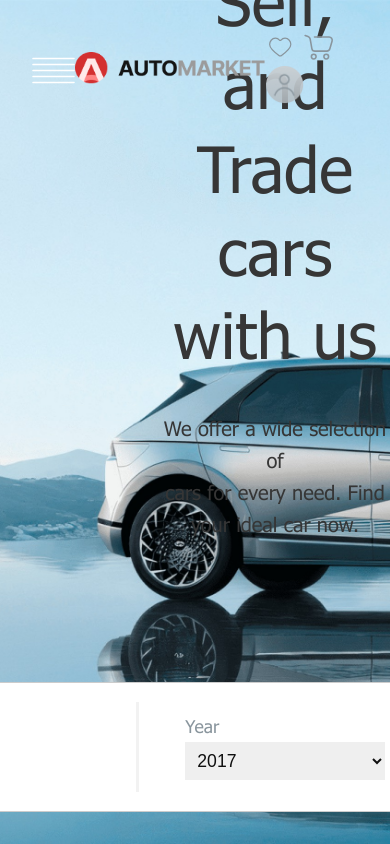
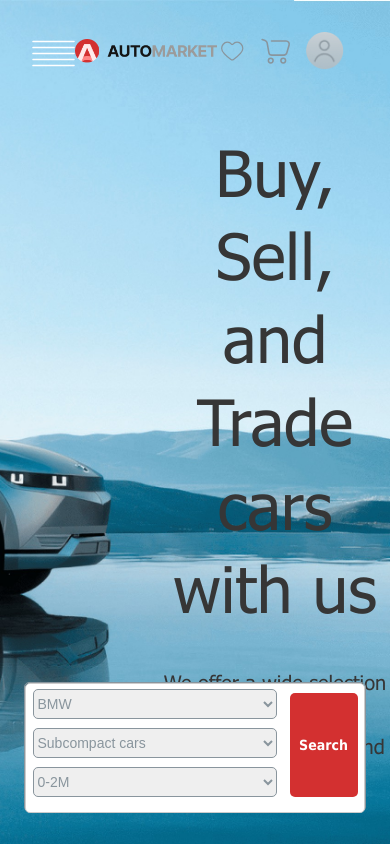
Before and after one commit to loukim86/automarket, a React (Create React App) app: page /home in a window 390 px wide. Shown: the top 844 px of the page. Built offline with nearby package versions, Linux system fonts and the light colour scheme.

Commit message:
worked with mobile version

```diff
--- a/src/components/Header/Header.css
+++ b/src/components/Header/Header.css
@@ -20,12 +20,12 @@
 }
 
 .navbar__links li .active::after {
-  content: '';
+  content: "";
   position: absolute;
-  bottom: -2px;
+  bottom: -0.125rem;
   left: 0;
   width: 3.4rem;
-  height: 2px;
+  height: 0.125rem;
   background-color: var(--button-color);
 }
 
@@ -60,23 +60,27 @@
 }
 
 .heart {
-  width: 29px;
-  height: 29px;
+  width: 1.8125rem;
+  height: 1.8125rem;
 }
 
 .cart {
-  width: 30px;
-  height: 30px;
+  width: 1.875rem;
+  height: 1.875rem;
 }
 
 .user {
-  width: 38px;
-  height: 38px;
+  width: 2.375rem;
+  height: 2.375rem;
+}
+
+.navbar__icons {
+  display: flex;
+  align-items: center;
 }
 
 .navbar__icons a {
-  width: 8rem;
-  padding-right: 0.6rem;
+  padding-right: 0.9rem;
 }
 
 .mobile-hamb {
@@ -139,8 +143,7 @@
   left: 0;
 }
 
-
-@media (max-width: 1000px) {
+@media (max-width: 768px) {
   .navbar__links {
     display: none;
   }
--- a/src/components/Layout/Layout.js
+++ b/src/components/Layout/Layout.js
@@ -6,6 +6,7 @@ import ContactUs from "../UI/ContactUs";
 import TestimonialsCarousel from "../UI/TestimonialsCarousel";
 import PopularCar from "../UI/PopularCar";
 import NewArrival from "../UI/NewArrival";
+import CarInformationCard from "../UI/CarInformationCard";
 
 const Layout = () => {
   return (
@@ -18,6 +19,7 @@ const Layout = () => {
 
       <WhyUs />
       <PopularCar />
+      {/* <CarInformationCard/> */}
       <TestimonialsCarousel />
       <NewArrival />
       <ContactUs />
--- /dev/null
+++ b/src/components/UI/CarInformationCard.js
@@ -0,0 +1,31 @@
+import '../../styles/car-information-card.css'
+
+const CarInformationCard = () => {
+  const carDetails = {
+    carNumber: "12 가 3456",
+    yearOfIssue: "2021/January",
+    mileage: "12,345 km",
+    engineCapacity: "1,234cc",
+    fuel: "Diesel",
+    transmission: "Automatic",
+    carModel: "SUV",
+    color: "Black",
+    area: "Seoul",
+    numberOfViews: "123",
+    inFavorites: "15",
+  };
+
+  return (
+    <div className="car-card">
+      <ul>
+        {Object.entries(carDetails).map(([key, value]) => (
+          <li key={key}>
+            {key.replace(/([A-Z])/g, " $1").trim()} <span>{value}</span>
+          </li>
+        ))}
+      </ul>
+    </div>
+  );
+};
+
+export default CarInformationCard;
--- a/src/components/UI/Hero.js
+++ b/src/components/UI/Hero.js
@@ -1,4 +1,4 @@
-import { useState, useEffect } from "react";
+import { useState, useEffect } from "react"
 import SearchCar from "./SearchCar";
 import "../../styles/hero.css";
 
@@ -27,7 +27,6 @@ const Hero = () => {
   return (
     <>
       <section id="home" className="hero-section">
-        <div className="container">
         <div className="hero-content">
           <div className="hero-content__text">
             <p className="title">
@@ -40,14 +39,13 @@ const Hero = () => {
             </p>
           </div>
         </div>
-        </div>
         <div
           onClick={scrollToTop}
           className={`scroll-up ${goUp ? "show-scroll" : ""}`}
         >
           ^
         </div>
-        <SearchCar/>
+        <SearchCar />
       </section>
     </>
   );
--- a/src/components/UI/SearchCar.js
+++ b/src/components/UI/SearchCar.js
@@ -11,11 +11,31 @@ const SearchCar = () => {
   }
 
   const [brand, setBrand] = useState("");
-  const [serie, setSerie] = useState("");
+  const [seria, setSeria] = useState("");
   const [year, setYear] = useState("");
+  const [model, setModel] = useState("");
+  const [price, setPrice] = useState("");
   const [showFilters, setShowFilters] = useState(false);
   const [findBrand, setFindBrand] = useState([]);
   const [findYear, setFindYear] = useState([]);
+
+  const modelOptions = [
+    "Subcompact cars",
+    "Compact car",
+    "Midsize car",
+    "Sports car",
+    "Minivans",
+    "SUV's",
+  ];
+  const priceOptions = [
+    "0-2M",
+    "2-4M",
+    "4-6M",
+    "6-10M",
+    "10-15M",
+    "15-2OM",
+    "20-25M",
+  ];
 
   useEffect(() => {
     const newBrandOptions = carsData.cars.map((car) => {
@@ -35,7 +55,7 @@ const SearchCar = () => {
 
   const handleSubmit = (event) => {
     event.preventDefault();
-    console.log("Searching for:", { brand, serie, year });
+    console.log("Searching for:", { brand, seria, year });
   };
 
   const toggleFilters = () => {
@@ -46,30 +66,51 @@ const SearchCar = () => {
     <div className="form-container">
       <form className="search-panel" onSubmit={handleSubmit}>
         <div className="input-group">
-          <label>Brand</label>
+          {/* <label>Brand</label> */}
           <select value={brand} onChange={(e) => setBrand(e.target.value)}>
             {findBrand.map((option, index) => (
+              <option key={index} value={option}>
+                {option}
+
+              </option>
+            ))}
+          </select>
+        </div>
+        <div className="divider"></div>
+
+        <div className="input-group desktop-only">
+          <label>Seria</label>
+          <input
+            type="text"
+            value={seria}
+            onChange={(e) => setSeria(e.target.value)}
+          />
+        </div>
+        <div className="divider"></div>
+
+        <div className="input-group desktop-only">
+          <label>Year</label>
+          <select value={year} onChange={(e) => setYear(e.target.value)}>
+            {findYear.map((option, index) => (
               <option key={index} value={option}>
                 {option}
               </option>
             ))}
           </select>
         </div>
-        <div className="divider"></div>
+        <div className="input-group mobile-only">
+          <select value={model} onChange={(e) => setModel(e.target.value)}>
+            {modelOptions.map((option, index) => (
+              <option key={index} value={option}>
+                {option}
+              </option>
+            ))}
+          </select>
+        </div>
 
-        <div className="input-group">
-          <label>Seria</label>
-          <input
-            type="text"
-            value={serie}
-            onChange={(e) => setSerie(e.target.value)}
-          />
-        </div>
-        <div className="divider"></div>
-        <div className="input-group">
-          <label>Year</label>
-          <select value={year} onChange={(e) => setYear(e.target.value)}>
-            {findYear.map((option, index) => (
+        <div className="input-group mobile-only">
+          <select value={price} onChange={(e) => setPrice(e.target.value)}>
+            {priceOptions.map((option, index) => (
               <option key={index} value={option}>
                 {option}
               </option>
@@ -83,46 +124,6 @@ const SearchCar = () => {
         <SearchFilter isVisible={showFilters} />
       </form>
     </div>
-
-    // <section className="search-section">
-    //   <div className="container">
-    //     <div className="search-content">
-    //       <div className="search-content__box">
-    //         <form className="search-form">
-    //           <div className="search-form__car-type">
-    //             <select>
-    //               <option>Brand</option>
-    //               <option value="Hyundai">Hyundai</option>
-    //               <option value="KIA">KIA</option>
-    //               <option value="BMW">BMW</option>
-    //             </select>
-    //           </div>
-
-    //           <div className="search-form__car-type">
-    //             <select>
-    //               <option>Seria</option>
-    //               <option value="Ioniq5">Ioniq5</option>
-    //               <option value="Morning">Morning</option>
-    //               <option value="Series7">Series7</option>
-    //             </select>
-    //           </div>
-
-    //           <div className="search-form__car-type">
-    //             <select>
-    //               <option>Year</option>
-    //               <option value="2023">2023</option>
-    //               <option value="2020">2020</option>
-    //               <option value="2022">2022</option>
-    //             </select>
-    //           </div>
-    //         </form>
-    //         <div>
-    //           <button className="search-button">Search</button>
-    //         </div>
-    //       </div>
-    //     </div>
-    //   </div>
-    // </section>
   );
 };
 
--- /dev/null
+++ b/src/styles/car-information-card.css
@@ -0,0 +1,21 @@
+/* .car-card {
+    background: #e0e0e0;
+    border-radius: 10px;
+    padding: 20px;
+    width: 300px;
+    box-shadow: 0 4px 8px rgba(0,0,0,0.1);
+  }
+
+  .car-card h3 {
+    text-align: center;
+  }
+
+  .car-card ul {
+    list-style-type: none;
+    padding: 0;
+  }
+
+  .car-card li {
+    margin-bottom: 10px;
+  }
+   */
--- a/src/styles/hero.css
+++ b/src/styles/hero.css
@@ -8,14 +8,8 @@
 }
 
 .hero-content {
-  /* width: 100%;
-  display: flex;
-  align-items: center;*/
-
   position: absolute;
-  bottom: 15rem;
-
-
+  top: 4%;
 }
 
 .hero-content__text {
@@ -69,7 +63,7 @@
 }
 
 @media (max-width: 768px) {
-  .bg-image {
+  .hero-section {
     background-position: right;
   }
   .hero-content {
--- a/src/styles/search-car.css
+++ b/src/styles/search-car.css
@@ -1,52 +1,3 @@
-/* .search-section {
-  background: var(--main-color);
-  border: 1px solid #000000;
-  border-radius: 5px;
-  font-family: "Tahoma", sans-serif;
-  width: 1260px;
-  margin: 0 auto;
-}
-
-.search-content {
-  margin-bottom: 10rem;
-}
-
-.search-content__box {
-  background: var(--main-color);
-  width: 100%;
-  height: 130px;
-  color: white;
-  border-radius: 5px;
-  display: flex;
-}
-
-.search-content__box .search-form {
-  display: grid;
-  grid-template-columns: 1fr 1fr 1fr;
-  grid-template-rows: auto auto auto;
-  gap: 2rem;
-}
-
-.search-content__box .search-form__car-type select {
-  font-size: 1.1rem;
-  color: var(--menu-text);
-  border: 3px solid #ccd7e6;
-  font-weight: 400;
-  padding: 0.5rem 3.3rem;
-  outline: none;
-}
-
-.search-button {
-  background-color: var(--button-color);
-  color: var(--main-color);
-  width: 16.1rem;
-  height: 5.6rem;
-  border: none;
-  border-radius: 0.3rem;
-  font-weight: 700;
-  font-size: 1.1rem;
-  cursor: pointer;
-} */
 .form-container {
   position: absolute;
   bottom: 2rem;
@@ -65,7 +16,7 @@
   border: 1px solid #ccc;
   width: 78.75rem;
   height: 8.1rem;
-  border-radius: .3rem;
+  border-radius: 0.3rem;
   margin: 0 auto;
   width: 100%;
 }
@@ -76,14 +27,14 @@
 }
 
 .input-group label {
-  margin-bottom: .3rem;
+  margin-bottom: 0.3rem;
   color: var(--menu-text);
   font-size: 1.1rem;
   font-weight: 400;
 }
 
 .input-group select {
-  padding: .5rem;
+  padding: 0.5rem;
   width: 12.5rem;
   font-size: 1.1rem;
   font-weight: 400;
@@ -95,7 +46,7 @@
   width: 16.1rem;
   height: 5.7rem;
   background-color: var(--button-color);
-  border-radius: .3rem;
+  border-radius: 0.3rem;
   color: var(--main-color);
   border: none;
   cursor: pointer;
@@ -107,11 +58,97 @@
   cursor: pointer;
   width: 3rem;
   height: 3rem;
-  margin-right: .6rem;
+  margin-right: 0.6rem;
 }
 
 .divider {
   height: 5.6rem;
-  width: .18rem;
+  width: 0.18rem;
   background-color: rgba(225, 225, 225, 0.42);
 }
+
+.mobile-only {
+  display: none;
+}
+
+@media (max-width: 768px) {
+  .desktop-only {
+    display: none;
+  }
+
+  .mobile-only {
+    display: block;
+  }
+
+  .arrow-icon {
+    display: none;
+  }
+
+  .form-container {
+    width: 100%;
+    max-width: 21.375rem;
+    height: 8.125rem;
+    border-radius: 0.3125rem;
+    border: 1px solid var(--menu-text);
+
+  }
+
+  .search-panel {
+    display: flex;
+    flex-wrap: wrap;
+    align-items: center;
+    justify-content: flex-start;
+    align-items: center;
+    justify-content: flex-end;
+    flex-direction: column;
+    padding: 5px;
+    margin: 0;
+
+  }
+
+  .input-group {
+    /* width: 100%;
+    margin-bottom: 0.5rem; */
+   width: auto;
+    flex-grow: 1;
+    margin-right: 10px;
+  }
+
+  .input-group select {
+    width: 15.25rem;
+    height: 1.875rem;
+    border-radius: 0.3125rem;
+    border: 1px solid var(--menu-text);
+    font-size: 0.875rem;
+    color: var(--menu-text);
+    padding: 0;
+  }
+
+  .btn-search {
+    width: 4.25rem;
+    height: 6.5rem;
+    border-radius: 0.3125rem;
+    font-size: 0.875rem;
+    flex-shrink: 0;
+    align-items: center;
+    margin-bottom: 10px;
+
+  }
+
+  .divider {
+    display: none;
+  }
+}
+
+@media (min-width: 769px) and (max-width: 1024px) {
+  .form-container,
+  .search-panel {
+    width: 100%;
+    max-width: 600px;
+  }
+
+  .input-group select,
+  .btn-search {
+    width: auto;
+  }
+}
```
Lines whose indentation alone changed are shown as unchanged.
